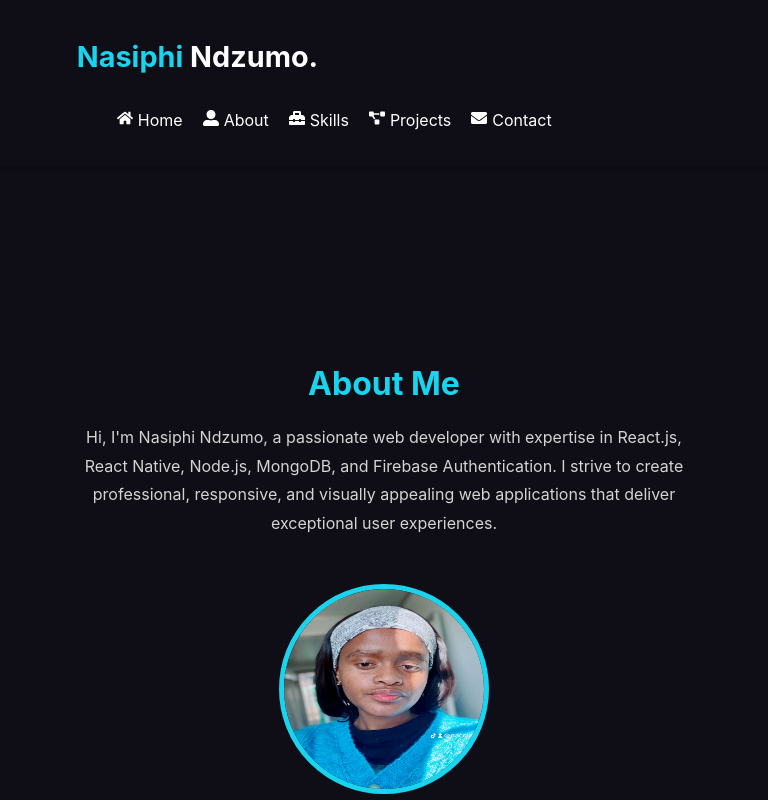
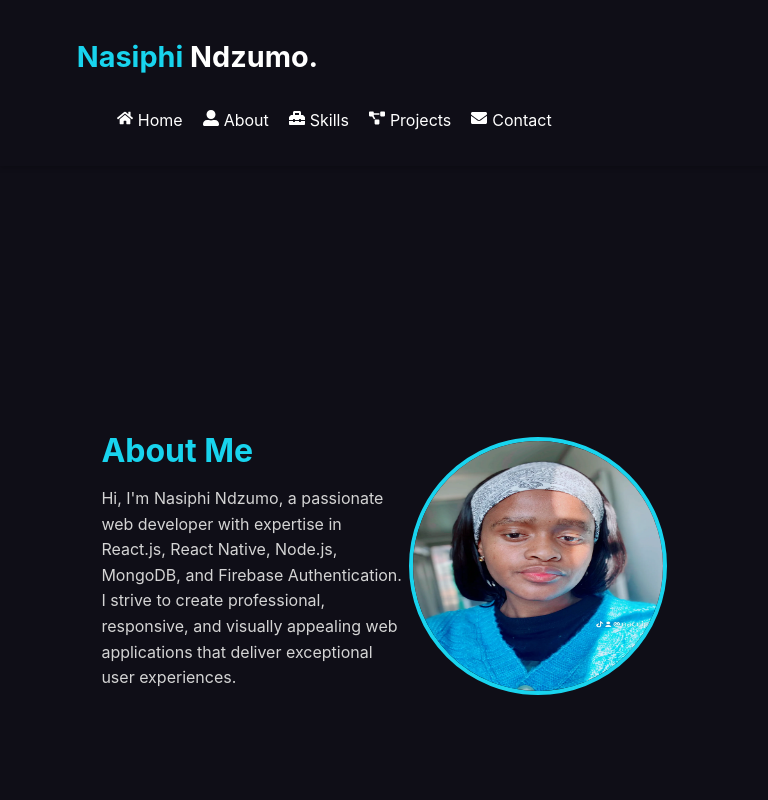
Before and after one commit to Siphe23/Portfolio-evidence, a React (Create React App) app: page /about in a window 768 px wide. Shown: the top 800 px of the page. Built offline with nearby package versions, Linux system fonts and the light colour scheme.

Commit message:
Update About.css and Assesment.css

```diff
--- a/src/styling/About.css
+++ b/src/styling/About.css
@@ -3,104 +3,71 @@
   display: flex;
   justify-content: center;
   align-items: center;
-  min-height: 100vh; /* Full screen height */
-  padding: 50px 10%;
+  height: 100vh; /* Full screen height */
+  padding: 0 10%;
   background: #0f0e17;
   color: #fff;
   box-sizing: border-box; /* Include padding in width/height calculations */
+  overflow: hidden; /* Prevent scrolling */
 }
 
 /* About Content */
 .about-content {
   display: flex;
-  flex-wrap: wrap;
-  gap: 30px;
-  max-width: 1200px;
+  flex-direction: column; /* Stack items vertically */
   align-items: center;
-  justify-content: center;
-  width: 100%; /* Ensure it takes up full width */
+  text-align: center;
+  max-width: 100%;
+  width: 100%;
 }
 
 /* About Text */
 .about-text {
-  flex: 1;
-  min-width: 300px;
-  max-width: 600px; /* Control max width for text */
+  width: 90%;
+  max-width: 600px;
+  margin-bottom: 20px;
 }
 
 .about-text h2 {
-  font-size: 2.5rem;
-  margin-bottom: 20px;
+  font-size: 2rem;
+  margin-bottom: 15px;
   color: #18d4ee;
 }
 
 .about-text p {
-  font-size: 1.2rem;
-  line-height: 1.8;
+  font-size: 1rem;
+  line-height: 1.6;
   color: #d4d4d4;
-  animation: fadeIn 1.5s ease;
 }
 
 /* About Image */
 .about-image {
-  flex: 1;
   display: flex;
   justify-content: center;
   align-items: center;
 }
 
 .about-image img {
-  width: 300px;
-  height: 300px;
+  width: 180px;
+  height: 180px;
   border-radius: 50%;
-  border: 5px solid #18d4ee;
-  animation: zoomIn 1s ease;
+  border: 4px solid #18d4ee;
 }
 
-/* Animations */
-@keyframes zoomIn {
-  from {
-    transform: scale(0.5);
-    opacity: 0;
-  }
-  to {
-    transform: scale(1);
-    opacity: 1;
-  }
-}
-
-@keyframes fadeIn {
-  from {
-    opacity: 0;
-  }
-  to {
-    opacity: 1;
-  }
-}
-
-/* Media Queries for Responsiveness */
-@media (max-width: 768px) {
+/* Responsive Design */
+@media (min-width: 768px) {
   .about-content {
-    flex-direction: column;
-    text-align: center;
+    flex-direction: row;
+    justify-content: center;
+    text-align: left;
   }
 
-  .about-text,
-  .about-image {
-    flex: unset;
+  .about-text {
+    width: 50%;
   }
 
   .about-image img {
-    width: 200px;
-    height: 200px;
-  }
-
-  .about-text h2 {
-    font-size: 2rem; /* Smaller font size for mobile */
-  }
-
-  .about-text p {
-    font-size: 1rem; /* Adjust paragraph text size for mobile */
-    max-width: 100%; /* Remove the max-width on smaller screens */
+    width: 250px;
+    height: 250px;
   }
 }
--- a/src/styling/Assesment.css
+++ b/src/styling/Assesment.css
@@ -1,14 +1,20 @@
+/* Assessments Section */
 .assessments {
-    padding: 50px 10%;
+    padding: 40px 5%;
     background: linear-gradient(135deg, #0f0e17, #6a8f9b);
     color: white;
     text-align: center;
+    width: 100%;
+    box-sizing: border-box;
 }
 
+/* Headings */
 .assessments h2, .assessments h3, .assessments h4 {
     color: #18d4ee;
+    margin-bottom: 15px;
 }
 
+/* Responsive Table */
 .assessments table {
     width: 100%;
     margin-top: 20px;
@@ -19,6 +25,7 @@
     overflow: hidden;
 }
 
+/* Table Styling */
 .assessments th, .assessments td {
     padding: 15px;
     border: 1px solid #333;
@@ -30,11 +37,19 @@
     color: black;
 }
 
+/* Ensure Table Scrolls on Mobile */
+.assessments .table-container {
+    width: 100%;
+    overflow-x: auto;
+}
+
+/* Links */
 .assessments a {
     color: #18d4ee;
     text-decoration: none;
 }
 
+/* Lists */
 .assessments ul {
     list-style: none;
     padding: 0;
@@ -46,3 +61,33 @@
     margin: 10px 0;
     border-radius: 5px;
 }
+
+/* Media Queries */
+@media (max-width: 768px) {
+    .assessments {
+        padding: 30px 3%;
+    }
+
+    .assessments h2 {
+        font-size: 1.8rem;
+    }
+
+    .assessments .table-container {
+        overflow-x: auto; /* Enable horizontal scroll */
+    }
+
+    .assessments table {
+        width: 100%;
+        min-width: 600px; /* Prevent table from squishing */
+    }
+
+    .assessments th, .assessments td {
+        padding: 10px;
+        font-size: 0.9rem;
+    }
+
+    .assessments li {
+        font-size: 1rem;
+        padding: 8px;
+    }
+}
```
